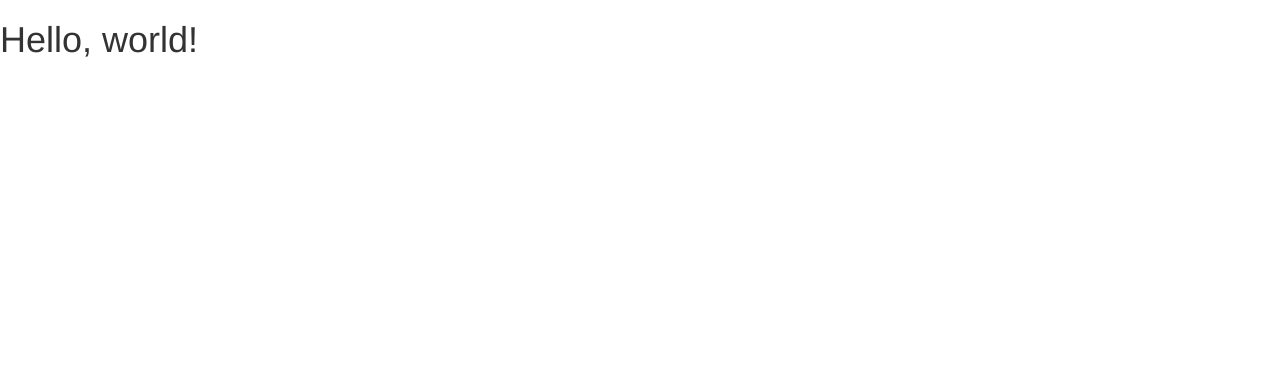
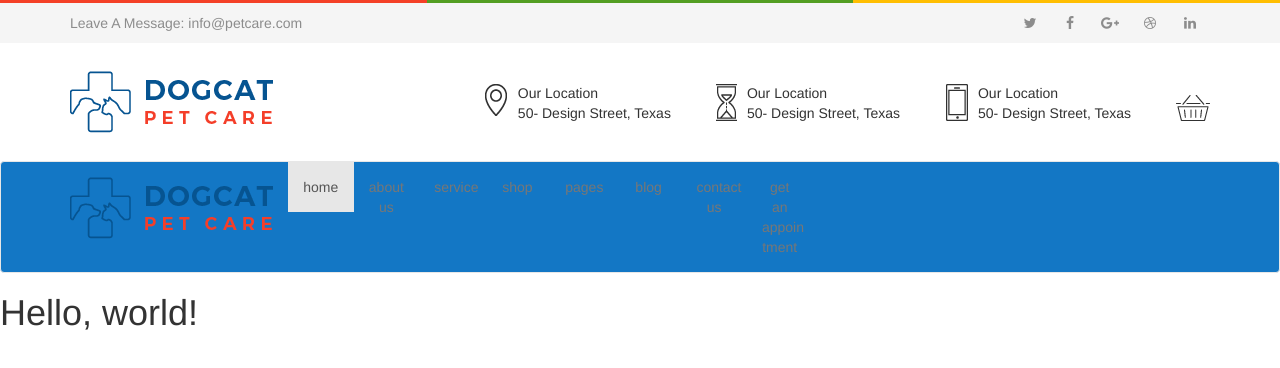
Before and after one commit to rolle2010/petcare-PetarRosic, a plain HTML site: page PetCare/public_html/index.html in a window 1280 px wide. Drawn offline with nearby package versions, Linux system fonts and the light colour scheme.

Commit message:
Pocetak projekta - navigacija

```diff
--- a/PetCare/public_html/css/style.css
+++ b/PetCare/public_html/css/style.css
@@ -0,0 +1,75 @@
+/*
+
+
+    font-family: 'Oxygen', sans-serif;
+
+    font-family: 'Montserrat', sans-serif;
+
+*/
+
+/* ********************** Style for color Cap on top ********************* */
+.colorCap div{
+    height: 3px;
+}
+.colorCap div:first-of-type{
+    background-color: #f44027;
+}
+.colorCap div:nth-of-type(2){
+    background-color: #539e22;
+}
+.colorCap div:nth-of-type(3){
+    background-color: #ffbe01;
+}
+/* ********************** Style for upper Nav - with social icon ********************* */
+#upperNav{
+    vertical-align: middle;
+    background-color: #f5f5f5;
+}
+#upperNav p,
+#upperNav p a,
+#upperNav a .fa{
+    margin-bottom: 0;
+    color: #8c8c8c;
+    line-height: 40px;
+}
+#upperNav p a:hover{
+    color: #8c8c8c;
+}
+#upperNav .social a{
+    display: inline-block;
+    width: 40px;
+    height: 40px;
+    text-align: center;
+}
+#upperNav .social a:hover{
+    background-color: #3b5998;
+}
+#upperNav .social a:hover .fa{
+    color: white;
+}
+/* ********************** Style for middle Nav - brand icon and store info ********************* */
+#middleNav{
+    padding: 28px 0;
+}
+#middleNav > div > div,
+#cart{
+    margin-top: 12px;
+}
+
+#middleNav > div > div > div{
+    margin-left: 10px;
+    margin-right: 45px;
+}
+#middleNav address,
+#middleNav p {
+    margin-bottom: 0;
+}
+/* ********************** Style for main Nav ********************* */
+nav.navbar{
+    background-color: #1377c5;
+    color: white;
+    text-align: center;
+}
+nav ul.nav li{
+    width: 10%;
+}
--- a/PetCare/public_html/index.html
+++ b/PetCare/public_html/index.html
@@ -5,10 +5,11 @@
         <meta http-equiv="X-UA-Compatible" content="IE=edge">
         <meta name="viewport" content="width=device-width, initial-scale=1">
         <!-- The above 3 meta tags *must* come first in the head; any other head content must come *after* these tags -->
-    <title>Sesija 13</title>
+        <title>PetCare - Home</title>
 
         <!-- Bootstrap -->
         <link rel="stylesheet" href="https://cdnjs.cloudflare.com/ajax/libs/font-awesome/4.7.0/css/font-awesome.min.css">
+        <link href="https://fonts.googleapis.com/css?family=Montserrat:100,100i,200,200i,300,300i,400,400i,500,500i,600,600i,700,700i,800,800i,900,900i|Oxygen:300,400,700&amp;subset=latin-ext" rel="stylesheet">
         <link href="css/bootstrap.min.css" rel="stylesheet">
         <link href="css/style.css" rel="stylesheet">
         <link href="css/responsive.css" rel="stylesheet">
@@ -21,6 +22,79 @@
         <![endif]-->
     </head>
     <body>
+        <header>
+            <div class="container-fluid colorCap">
+                <div class="row">
+                    <div class="col-xs-4"></div>
+                    <div class="col-xs-4"></div>
+                    <div class="col-xs-4"></div>
+                </div>
+            </div>
+            <div id="upperNav">
+                <div class="container clearfix">
+                    <p class="pull-left">Leave A Message: <a href="mailto:info@petcare.com">info@petcare.com</a></p>
+                    <div class="social pull-right clearfix">
+                        <a href="#" class="pull-left"><span class="fa fa-twitter"></span></a>
+                        <a href="#" class="pull-left"><span class="fa fa-facebook"></span></a>
+                        <a href="#" class="pull-left"><span class="fa fa-google-plus"></span></a>
+                        <a href="#" class="pull-left"><span class="fa fa-dribbble"></span></a>
+                        <a href="#" class="pull-left"><span class="fa fa-linkedin"></span></a>
+                    </div>
+                </div>
+            </div>
+            <div id="middleNav">
+                <div class="container clearfix">
+                    <a href="index.html" class="pull-left"><img src="img/logo.png" alt="Brand"/></a>
+                    <div class="pull-right clearfix">
+                        <a href="#" class="pull-left"><img src="img/position.png" alt="Store position"/></a>
+                        <div class="pull-left">
+                            <p><span>Our Location</span>
+                            <address>50- Design Street, Texas</address>
+                        </div>
+                        <a href="#" class="pull-left"><img src="img/hours.png" alt="Working hours"/></a>
+                        <div class="pull-left">
+                            <p><span>Our Location</span>
+                            <address>50- Design Street, Texas</address>
+                        </div>
+                        <a href="#" class="pull-left"><img src="img/phone.png" alt="Phone"/></a>
+                        <div class="pull-left">
+                            <p><span>Our Location</span>
+                            <address>50- Design Street, Texas</address>
+                        </div>
+                        <a href="#" class="pull-left">
+                            <img src="img/cart.png" alt="Shopping Cart" id="cart"/>
+                        </a>
+                    </div>
+                </div>
+            </div>
+                <nav class="navbar navbar-default">
+                    <div class="container">
+                        <!-- Brand and toggle get grouped for better mobile display -->
+                        <div class="navbar-header">
+                            <button type="button" class="navbar-toggle collapsed" data-toggle="collapse" data-target="#bs-example-navbar-collapse-1" aria-expanded="false">
+                                <span class="sr-only">Toggle navigation</span>
+                                <span class="icon-bar"></span>
+                                <span class="icon-bar"></span>
+                                <span class="icon-bar"></span>
+                            </button>
+                            <a class="navbar-brand" href="index.html"><img src="img/logo.png" alt=""/></a>
+                        </div>
+                        <!-- Collect the nav links, forms, and other content for toggling -->
+                        <div class="collapse navbar-collapse" id="bs-example-navbar-collapse-1">
+                            <ul class="nav navbar-nav">
+                                <li class="active"><a href="#">home<span class="sr-only">(current)</span></a></li>
+                                <li><a href="#">about us</a></li>
+                                <li><a href="#">service</a></li>
+                                <li><a href="#">shop</a></li>
+                                <li><a href="#">pages</a></li>
+                                <li><a href="#">blog</a></li>
+                                <li><a href="#">contact us</a></li>
+                                <li><a href="#">get an appoin   tment</a></li>
+                            </ul>
+                        </div><!-- /.navbar-collapse -->
+                    </div><!-- /.container-fluid -->
+                </nav>
+        </header>
         <h1>Hello, world!</h1>
 
         <!-- jQuery (necessary for Bootstrap's JavaScript plugins) -->
```
Also changed, not shown: PetCare/public_html/img/cart.png (added), PetCare/public_html/img/google.png (added), PetCare/public_html/img/hours.png (added), PetCare/public_html/img/logo.png (added), PetCare/public_html/img/phone.png (added), PetCare/public_html/img/position.png (added). Lines whose indentation alone changed are shown as unchanged.
